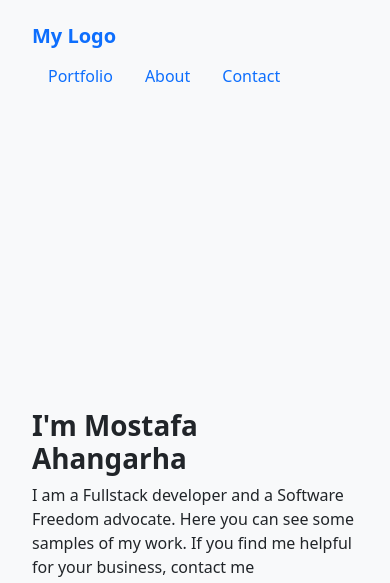
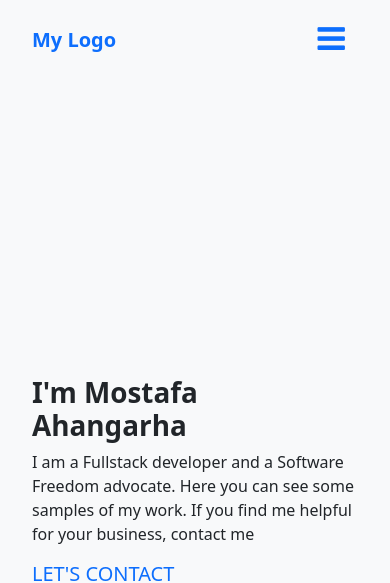
Before and after one commit to jssol/bootstrap-portfolio, a website: page index.html in a window 390 px wide. Shown: the top 583 px of the page. Drawn offline with nearby package versions, Linux system fonts and the light colour scheme.

Commit message:
Make header responsive

```diff
--- a/index.html
+++ b/index.html
@@ -35,7 +35,10 @@
           >My Logo</a
         >
 
-        <ul class="nav" role="navigation">
+        <button class="btn btn-default d-lg-none" type="button" aria-label="Toggle navigation">
+          <i class="fa fa-bars fa-2x text-primary" aria-hidden="true"></i>
+        </button>
+        <ul class="nav d-none d-lg-inline-flex" role="navigation">
           <li class="nav-item">
             <a class="nav-link" href="#works">Portfolio</a>
           </li>
```
